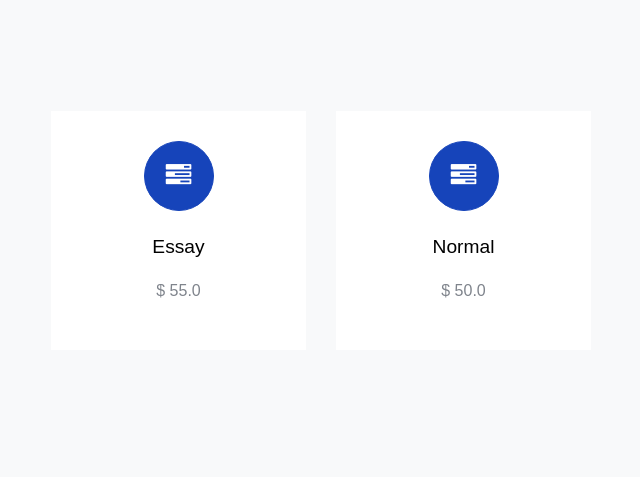
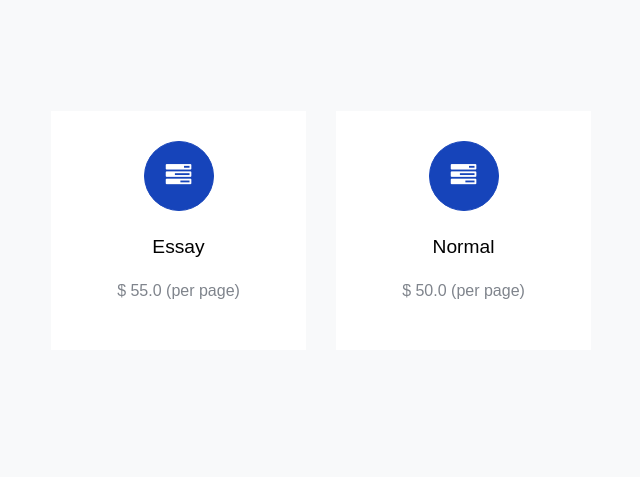
Before and after one commit to EarthmanAman/workvat, a Django app: page /services/ in a window 1280 px wide. Shown: the part 395-872 px from the top of the page, without its empty margins (34-674 px from the left). Run offline with Django 3.2, Linux system fonts and the light colour scheme; data comes from the database, SQL or seed files in the repository; some libraries are stand-ins or nearby versions; some web fonts are replaced.

Commit message:
pagination

```diff
--- a/assignment/templates/services.html
+++ b/assignment/templates/services.html
@@ -27,13 +27,33 @@
         <a class="block__16443 text-center d-block">
           <span class="custom-icon mx-auto"><span class="icon-tasks d-block"></span></span>
           <h3>{{service.name}}</h3>
-          <p>$ {{service.averagePrice}}</p>
+          <p>$ {{service.averagePrice}} (per page)</p>
         </a>
 
       </div>
       {% endfor %}
     </div>
-
+     {% if services.has_other_pages %}
+        <ul class="pagination">
+          {% if services.has_previous %}
+            <li><a href="?page={{ services.previous_page_number }}">&laquo;</a></li>
+          {% else %}
+            <li class="disabled"><span>&laquo;</span></li>
+          {% endif %}
+          {% for i in services.paginator.page_range %}
+            {% if services.number == i %}
+              <li class="active"><span>{{ i }} <span class="sr-only">(current)</span></span></li>
+            {% else %}
+              <li><a href="?page={{ i }}">{{ i }}</a></li>
+            {% endif %}
+          {% endfor %}
+          {% if services.has_next %}
+            <li><a href="?page={{ services.next_page_number }}">&raquo;</a></li>
+          {% else %}
+            <li class="disabled"><span>&raquo;</span></li>
+          {% endif %}
+        </ul>
+      {% endif %}
 
   </div>
 </section>
--- a/assignment/views.py
+++ b/assignment/views.py
@@ -44,7 +44,16 @@ def services(request):
 	template_name = "./services.html"
 	servicesIn = AssignmentType.objects.all()
 	testimonials = Testimonial.objects.all()
-	context = {"services":servicesIn, "testimonials":testimonials}
+	page = request.GET.get('page', 1)
+
+	paginator = Paginator(servicesIn, 8)
+	try:
+		services = paginator.page(page)
+	except PageNotAnInteger:
+		services = paginator.page(1)
+	except EmptyPage:
+		services = paginator.page(paginator.num_pages)
+	context = {"services":services, "testimonials":testimonials}
 	return render(request, template_name, context)
 
 @login_required
```
